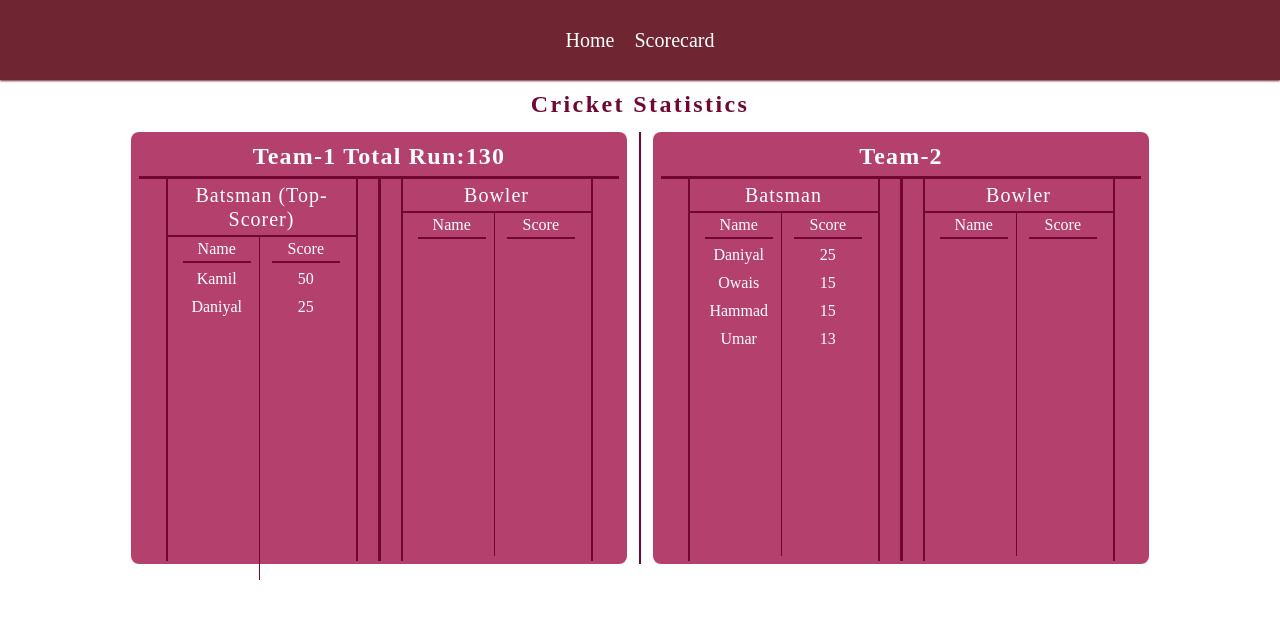
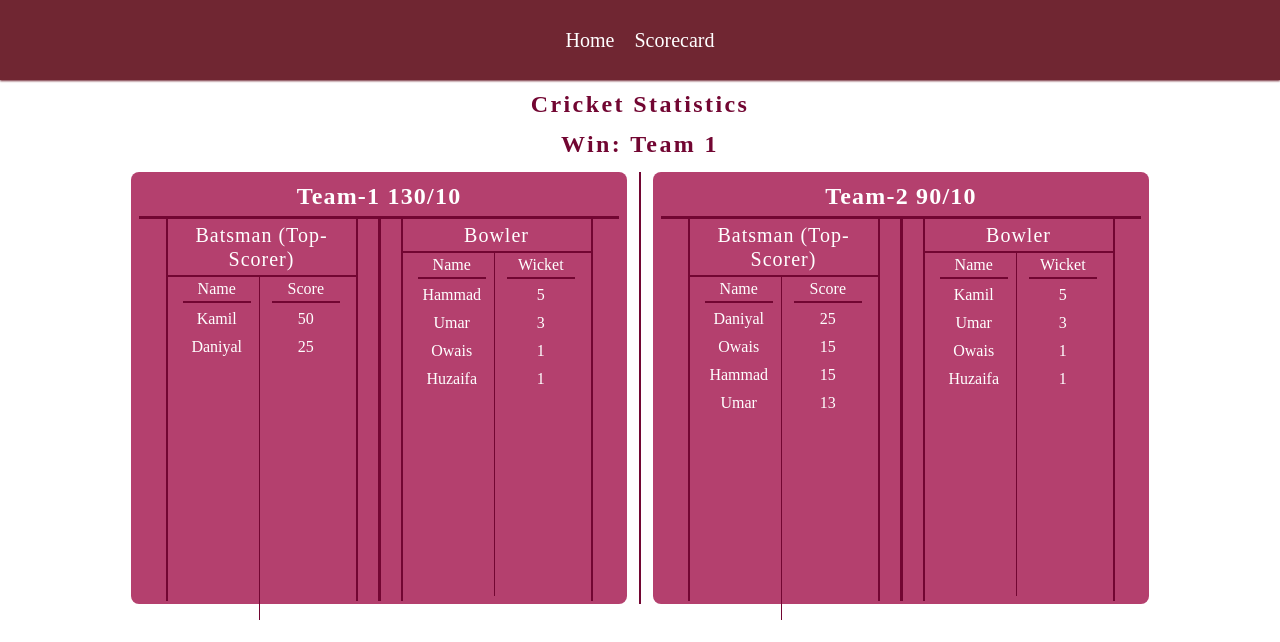
Before and after one commit to owaissyed65/cricketsummaryapp, a Next.js app: page /score/scorecard in a window 1280 px wide. Shown: the top 642 px of the page. Built offline with nearby package versions, Linux system fonts and the light colour scheme.

Commit message:
add match win

```diff
--- a/pages/score/scorecard.js
+++ b/pages/score/scorecard.js
@@ -4,23 +4,16 @@ import { useSelector } from "react-redux"
 
 const Scorecard = () => {
   const allDetails = useSelector(state => state.saveDataSlice.allDetails)
+  // team one
   let teamOneScore = allDetails.map((p, i) => {
     if (p?.team === 'team-1') {
       return Number(p?.[`mem${p?.num}`]?.[`score${p?.num}`])
     }
     return 0
   })
-  let teamTwoScore = allDetails.map((p, i) => {
-    if (p?.team === 'team-2') {
-      return Number(p?.[`mem${p?.num}`]?.[`score${p?.num}`])
-    }
-    return 0
-  })
+
   let totalTeamOneScore = teamOneScore?.reduce((acc, cur) => acc + cur, 0)
-  let totalTeamTwoScore = teamTwoScore?.reduce((acc, cur) => acc + cur, 0)
   let checkScoreOne = Math.max(...teamOneScore);
-
-  let checkScoreTwo = Math.max(...teamTwoScore);
 
   if (checkScoreOne <= 50 && checkScoreOne > 30) {
     checkScoreOne = checkScoreOne - 30
@@ -32,6 +25,42 @@ const Scorecard = () => {
     checkScoreOne = checkScoreOne - 5
   }
 
+  let totalScoreOne = useMemo(() => {
+    return allDetails.filter((e) => e?.team === 'team-1' && Number(e?.[`mem${e?.num}`]?.[`score${e?.num}`]) > checkScoreOne)
+  }, [allDetails])
+
+  let teamOneScoreDetails = totalScoreOne.sort((p, q) => {
+    return q?.[`mem${q.num}`]?.[`score${q.num}`] - p?.[`mem${p.num}`]?.[`score${p.num}`]
+  }, [allDetails])
+
+  let teamOneWicket = allDetails.map((p, i) => {
+    if (p?.team === 'team-1' && p?.[`mem${p?.num}`][`wicket${p?.num}`]) {
+      return Number(p?.[`mem${p?.num}`][`wicket${p?.num}`])
+    }
+    return 0
+  })
+  let totalTeamTwoWicket = teamOneWicket?.reduce((acc, cur) => acc + cur, 0)
+  let teamOneTopWicketTaker = useMemo(() => {
+    return allDetails.filter((p) => p?.team === 'team-1' && p?.[`mem${p?.num}`][`wicket${p?.num}`]).sort((p, q) => {
+      return Number(q?.[`mem${q.num}`]?.[`wicket${q.num}`]) - Number(p?.[`mem${p.num}`]?.[`wicket${p.num}`])
+    })
+  }, [allDetails])
+  if (teamOneTopWicketTaker.length >= 6) {
+    for (let i = 0; i < 3; i++) {
+      teamOneTopWicketTaker.pop()
+    }
+  }
+  // team 2
+  let teamTwoScore = allDetails.map((p, i) => {
+    if (p?.team === 'team-2') {
+      return Number(p?.[`mem${p?.num}`]?.[`score${p?.num}`])
+    }
+    return 0
+  })
+
+  let totalTeamTwoScore = teamTwoScore?.reduce((acc, cur) => acc + cur, 0)
+  let checkScoreTwo = Math.max(...teamTwoScore);
+
   if (checkScoreTwo <= 50 && checkScoreTwo > 30) {
     checkScoreTwo = checkScoreTwo - 30
   }
@@ -42,29 +71,43 @@ const Scorecard = () => {
     checkScoreTwo = checkScoreTwo - 5
   }
 
-  let totalScoreOne = useMemo(() => {
-    return allDetails.filter((e) => e?.team === 'team-1' && Number(e?.[`mem${e?.num}`]?.[`score${e?.num}`]) > checkScoreOne)
-  }, [allDetails])
-  // console.log(totalScoreOne)
   let totalScoreTwo = useMemo(() => {
     return allDetails.filter((e) => e?.team === 'team-2' && Number(e?.[`mem${e?.num}`]?.[`score${e?.num}`]) > checkScoreTwo)
   }, [allDetails])
-  let teamOneScoreDetails = totalScoreOne.sort((p, q) => {
-    return q?.[`mem${q.num}`]?.[`score${q.num}`] - p?.[`mem${p.num}`]?.[`score${p.num}`]
-  }, [allDetails])
+
   let teamTwoScoreDetails = totalScoreTwo.sort((p, q) => {
     return q?.[`mem${q.num}`]?.[`score${q.num}`] - p?.[`mem${p.num}`]?.[`score${p.num}`]
   })
-  // console.log(v)
+  // wicket
+  let teamTwoWicket = allDetails.map((p, i) => {
+    if (p?.team === 'team-2' && p?.[`mem${p?.num}`][`wicket${p?.num}`]) {
+      return Number(p?.[`mem${p?.num}`][`wicket${p?.num}`])
+    }
+    return 0
+  })
+  let totalTeamOneWicket = teamTwoWicket?.reduce((acc, cur) => acc + cur, 0)
+  let teamTwoTopWicketTaker = useMemo(() => {
+    return allDetails.filter((p) => p?.team === 'team-2' && p?.[`mem${p?.num}`][`wicket${p?.num}`]).sort((p, q) => {
+      return Number(q?.[`mem${q.num}`]?.[`wicket${q.num}`]) - Number(p?.[`mem${p.num}`]?.[`wicket${p.num}`])
+    })
+  }, [allDetails])
+  if (teamTwoTopWicketTaker.length >= 6) {
+    for (let i = 0; i < 3; i++) {
+      teamTwoTopWicketTaker.pop()
+    }
+  }
   return (
     <div>
       <Wrapper>
         <h1 className="text-center text-[24px] mt-3 font-[800] tracking-widest mb-4 text-[#720632]">Cricket Statistics</h1>
+        <h2 className="text-center text-[24px] mt-3 font-[800] tracking-widest mb-4 text-[#720632]">
+          Win: {totalTeamOneScore > totalTeamTwoScore ? 'Team 1' : 'Team 2'}
+        </h2>
         <div className="flex flex-col md:flex-row justify-center items-center px-5 gap-3 mt-3">
           {/* for border */}
           <div className="h-[27rem] border border-[#720632] order-1 hidden md:block"></div>
           <div className="bg-[#b4406e] h-[27rem] w-[40%] order-0 px-2 py-1 rounded-lg">
-            <h1 className="font-[600] text-[24px] text-center py-2 border-b-[3px] border-[#720632] text-[#ffffff] tracking-wider">Team-1 <span>Total Run:{totalTeamOneScore}</span></h1>
+            <h1 className="font-[600] text-[24px] text-center py-2 border-b-[3px] border-[#720632] text-[#ffffff] tracking-wider">Team-1 <span>{totalTeamOneScore}/{totalTeamOneWicket}</span></h1>
             <div className="flex flex-row justify-center gap-5 h-[90%]">
               {/* border */}
               <div className="h-[100%] bg-[#720632] w-[3px] block order-1"></div>
@@ -91,21 +134,29 @@ const Scorecard = () => {
                 <div className="w-[100%] flex h-[90%] justify-center gap-1">
                   <div className="w-[45%] px-2 order-0 border-r border-[#720632]">
                     <h1 className="border-b-2 border-[#720632] text-center">Name</h1>
+                    {teamOneTopWicketTaker?.map((e) => {
+                      return <div key={e.num} className="mt-1 text-center">{e?.[`mem${e.num}`]?.[`name${e.num}`].slice(0, 1).toUpperCase() + e?.[`mem${e.num}`]?.[`name${e.num}`].slice(1)}</div>
+                    })}
                   </div>
-                  <div className="w-[45%] px-2 order-2"><h1 className="border-b-2 border-[#720632] text-center">Score</h1></div>
+                  <div className="w-[45%] px-2 order-2">
+                    <h1 className="border-b-2 border-[#720632] text-center">Wicket</h1>
+                    {teamOneTopWicketTaker?.map((e) => {
+                      return <div key={e.num} className="mt-1 text-center">{Number(e?.[`mem${e.num}`]?.[`wicket${e.num}`])}</div>
+                    })}
+                  </div>
                 </div>
               </div>
             </div>
           </div>
 
           <div className="bg-[#b4406e] h-[27rem] w-[40%] order-2 px-2 py-1 rounded-lg">
-            <h1 className="font-[600] text-[24px] text-center py-2 border-b-[3px] border-[#720632] text-[#ffffff] tracking-wider">Team-2</h1>
+            <h1 className="font-[600] text-[24px] text-center py-2 border-b-[3px] border-[#720632] text-[#ffffff] tracking-wider">Team-2 <span>{totalTeamTwoScore}/{totalTeamTwoWicket}</span></h1>
             <div className="flex flex-row justify-center gap-5 h-[90%]">
               {/* border */}
               <div className="h-[100%] bg-[#720632] w-[3px] block order-1"></div>
               {/* border end */}
               <div className="w-[40%] h-[100%] order-0 border-r-[2px] border-l-[2px] border-[#720632] text-[#ffffff]">
-                <h1 className="text-center tracking-wider text-[20px] border-b-[2px] border-[#720632] py-1">Batsman</h1>
+                <h1 className="text-center tracking-wider text-[20px] border-b-[2px] border-[#720632] py-1">Batsman (Top-Scorer)</h1>
                 <div className="w-[100%] flex h-[90%] justify-center gap-1">
                   <div className="w-[45%] px-2 order-0 border-r border-[#720632]">
                     <h1 className="border-b-2 border-[#720632] text-center">Name</h1>
@@ -126,8 +177,16 @@ const Scorecard = () => {
                 <div className="w-[100%] flex h-[90%] justify-center gap-1">
                   <div className="w-[45%] px-2 order-0 border-r border-[#720632]">
                     <h1 className="border-b-2 border-[#720632] text-center">Name</h1>
+                    {teamTwoTopWicketTaker?.map((e) => {
+                      return <div key={e.num} className="mt-1 text-center">{e?.[`mem${e.num}`]?.[`name${e.num}`].slice(0, 1).toUpperCase() + e?.[`mem${e.num}`]?.[`name${e.num}`].slice(1)}</div>
+                    })}
                   </div>
-                  <div className="w-[45%] px-2 order-2"><h1 className="border-b-2 border-[#720632] text-center">Score</h1></div>
+                  <div className="w-[45%] px-2 order-2">
+                    <h1 className="border-b-2 border-[#720632] text-center">Wicket</h1>
+                    {teamTwoTopWicketTaker?.map((e) => {
+                      return <div key={e.num} className="mt-1 text-center">{Number(e?.[`mem${e.num}`]?.[`wicket${e.num}`])}</div>
+                    })}
+                  </div>
                 </div>
               </div>
             </div>
--- a/store/slice/saveDataSlice.js
+++ b/store/slice/saveDataSlice.js
@@ -92,7 +92,7 @@ const initialState = {
         "name8": "kamil",
         "category8": "All-Rounder",
         "score8": "50",
-        "wicket8": "01"
+        "wicket8": "00"
       }
     },
     {
@@ -156,7 +156,7 @@ const initialState = {
         "name3": "hammad",
         "category3": "All-Rounder",
         "score3": "15",
-        "wicket3": "5"
+        "wicket3": "0"
       }
     },
     {
@@ -209,7 +209,7 @@ const initialState = {
         "name8": "kamil",
         "category8": "All-Rounder",
         "score8": "10",
-        "wicket8": "01"
+        "wicket8": "5"
       }
     },
     {
```
